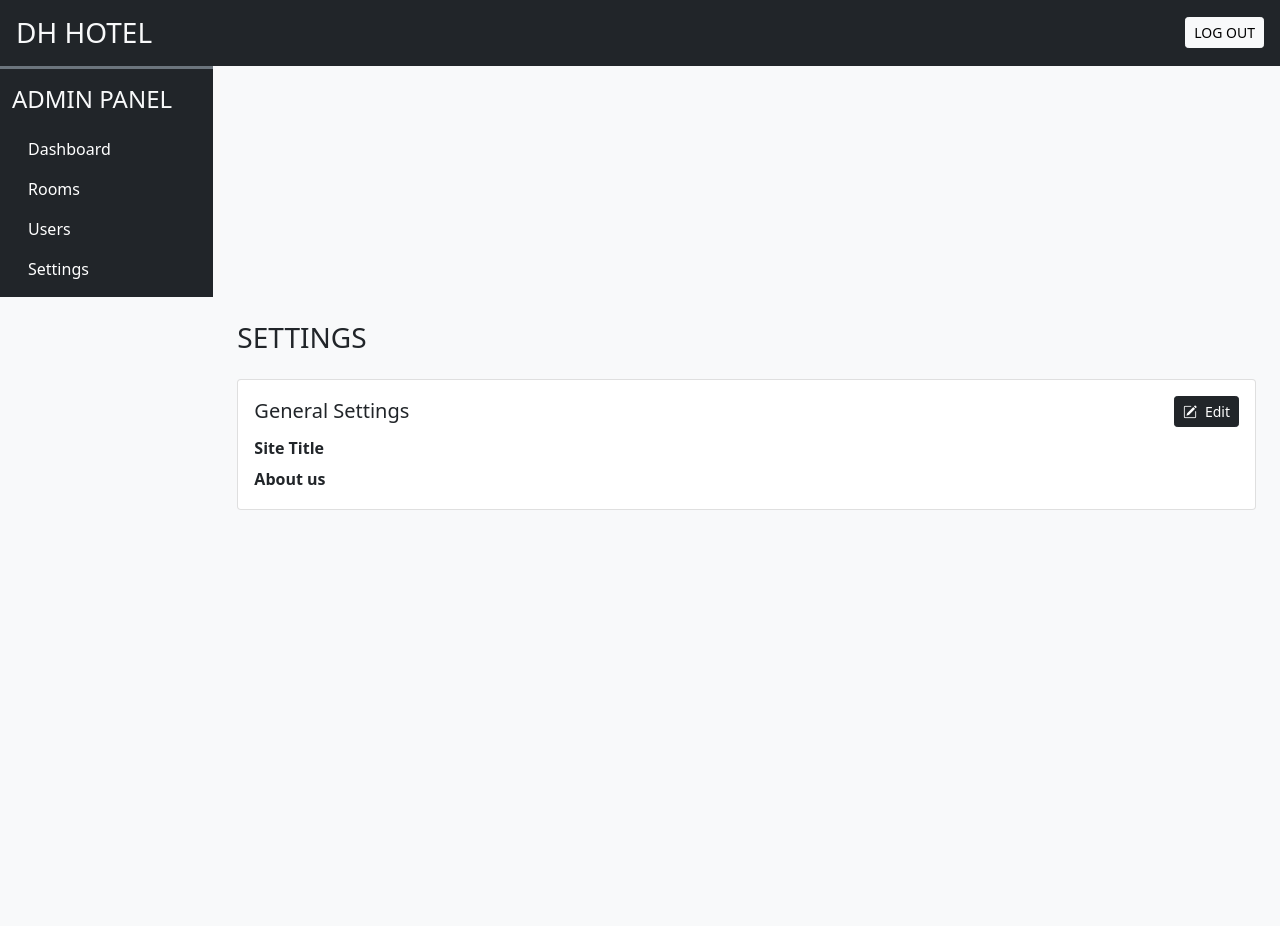
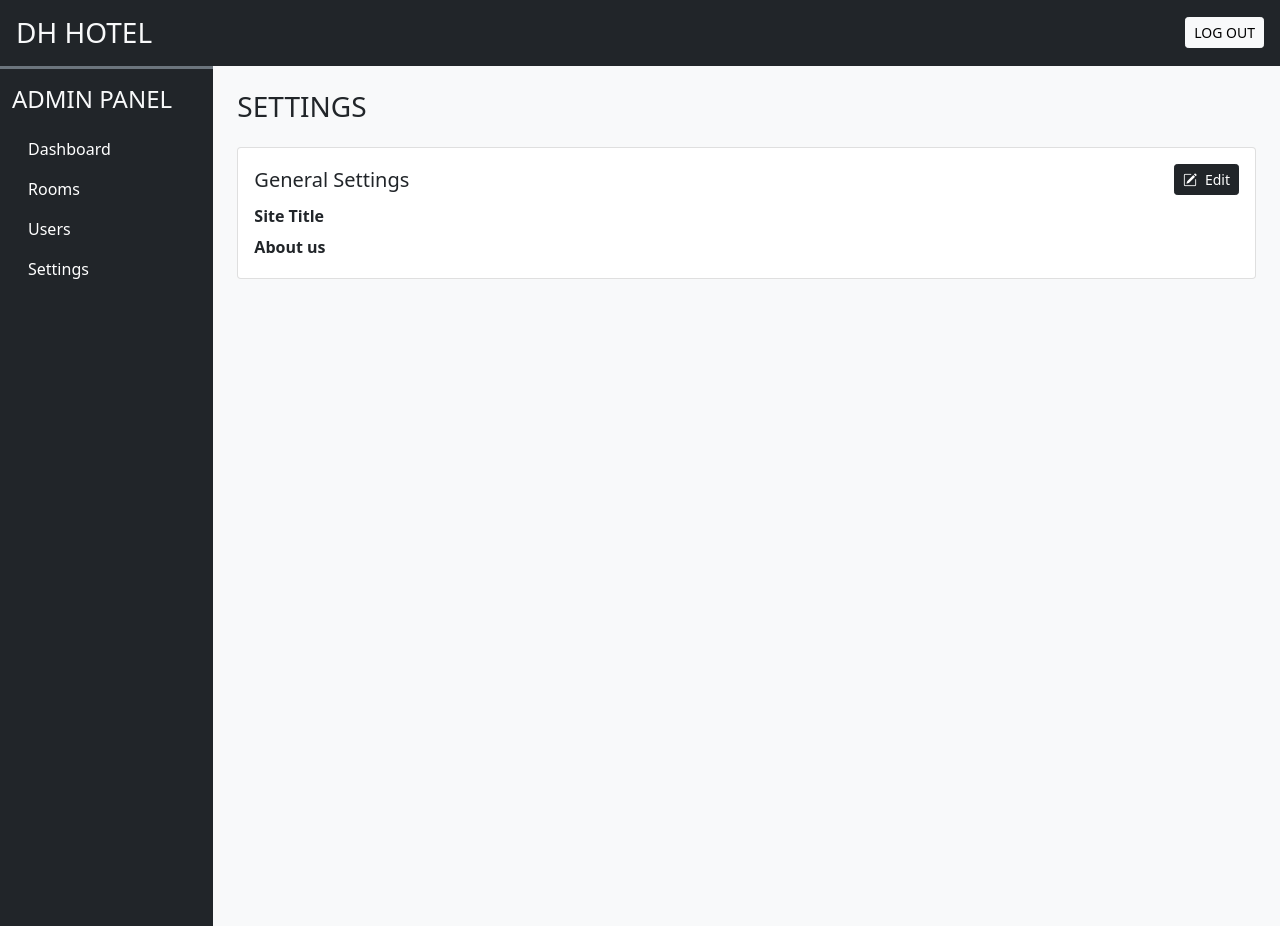
Before and after one commit to deep9586939/hotel-project, a PHP site: page /admin/settings.php in a window 1280 px wide. Run offline with PHP 8.4, Linux system fonts and the light colour scheme; a user stored in the database is signed in; data comes from the database, SQL or seed files in the repository.

Commit message:
Add files via upload

```diff
--- a/admin/css1/style.css
+++ b/admin/css1/style.css
@@ -27,3 +27,28 @@
           margin: 0 auto;
           height: 1.7px;
         }
+
+        .custom-alert{
+          position: fixed;
+          top:80px;
+          right:25px;
+        }
+
+        #dashboard-menu{
+          position: fixed;
+          height: 100%;
+
+        }
+
+        @media screen and (max-width: 991px)
+        {
+          #dashboard-menu
+          {
+            height: auto;
+            width: 100%;
+          }
+          #main-content
+          {
+            margin-top: 60px;
+          }
+        }
```
